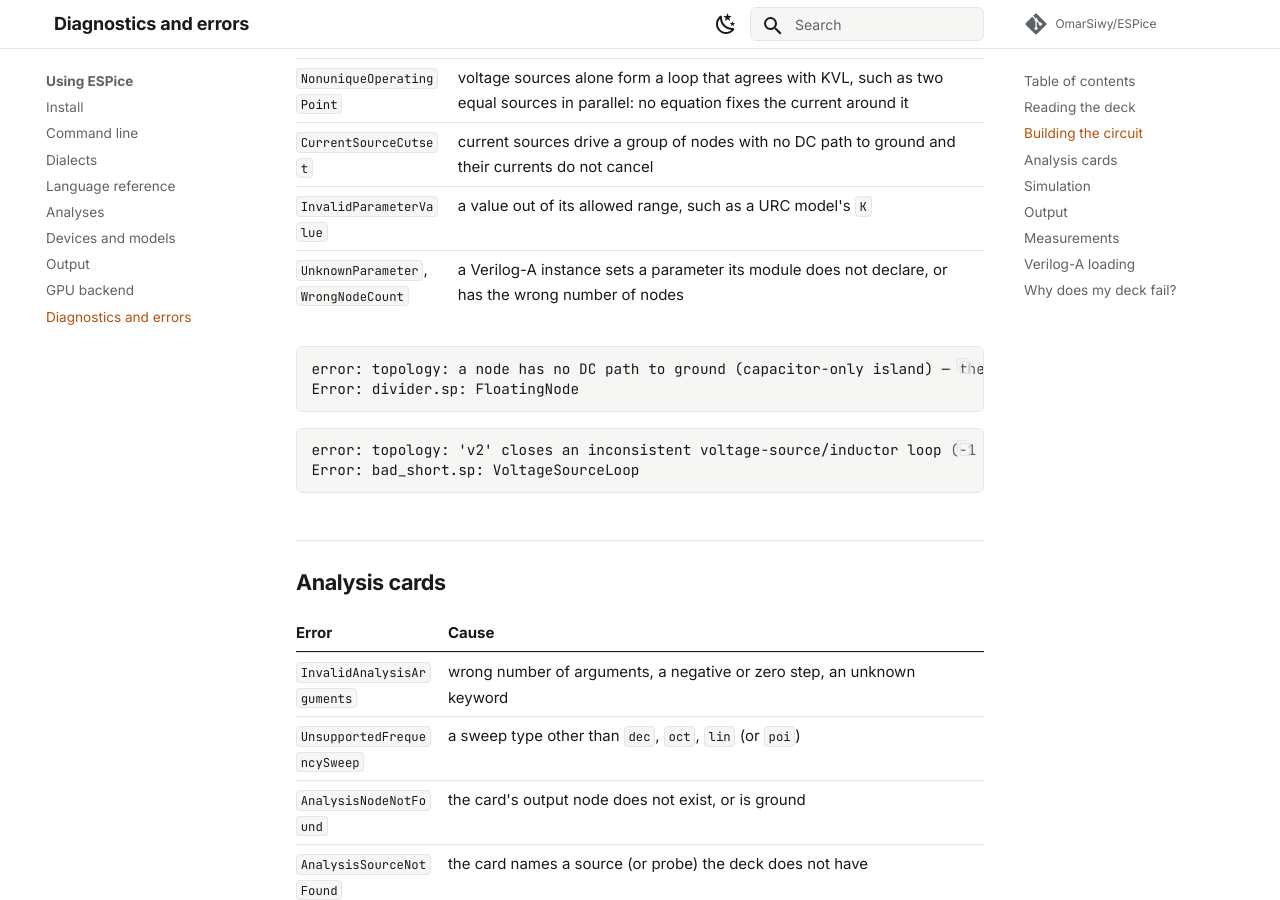
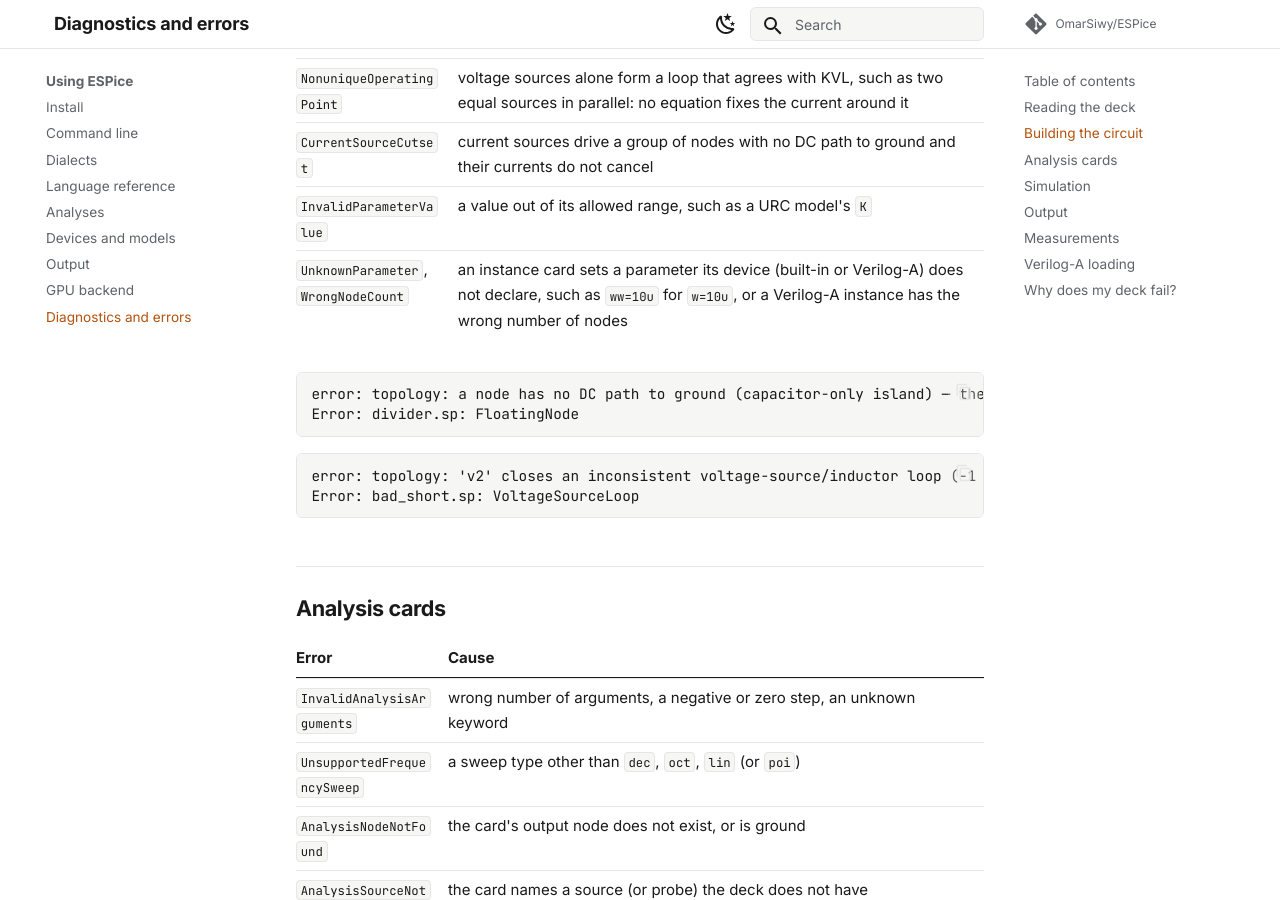
Before and after one commit to OmarSiwy/ESPice, an MkDocs documentation site: the page built from docs/using/diagnostics.md, in a window 1280 px wide and 900 px high, scrolled down 1915 px. Built offline with MkDocs 1.6.1 and Material for MkDocs 9.7.7, drawn with Linux system fonts in a browser that asks for light colours; comment, search, counter and statistics services are not loaded.

Commit message:
frontend: an instance parameter the device does not declare fails the card (#35)
device/bind.zig ignored a card key no Model or Instance field (or alias)
binds, so `ww=10u` for `w=10u` ran with the default width. bind.markKnown
reports which keys a type binds, and addSingleDevice refuses the first
unknown one by name with UnknownParameter, as ngspice 44.2/45 refuse an
unknown instance parameter. Model-card keys stay as they were.

Fixture: invalid/unknown_instance_parameter.

````diff
--- a/docs/using/diagnostics.md
+++ b/docs/using/diagnostics.md
@@ -53,7 +53,7 @@
 | `NonuniqueOperatingPoint` | voltage sources alone form a loop that agrees with KVL, such as two equal sources in parallel: no equation fixes the current around it |
 | `CurrentSourceCutset` | current sources drive a group of nodes with no DC path to ground and their currents do not cancel |
 | `InvalidParameterValue` | a value out of its allowed range, such as a URC model's `K` |
-| `UnknownParameter`, `WrongNodeCount` | a Verilog-A instance sets a parameter its module does not declare, or has the wrong number of nodes |
+| `UnknownParameter`, `WrongNodeCount` | an instance card sets a parameter its device (built-in or Verilog-A) does not declare, such as `ww=10u` for `w=10u`, or a Verilog-A instance has the wrong number of nodes |
 
 ```text
 error: topology: a node has no DC path to ground (capacitor-only island) — the operating point is not unique
````
Also changed, not shown: CHANGELOGS.md (+1 -0 lines), 5 other files.
